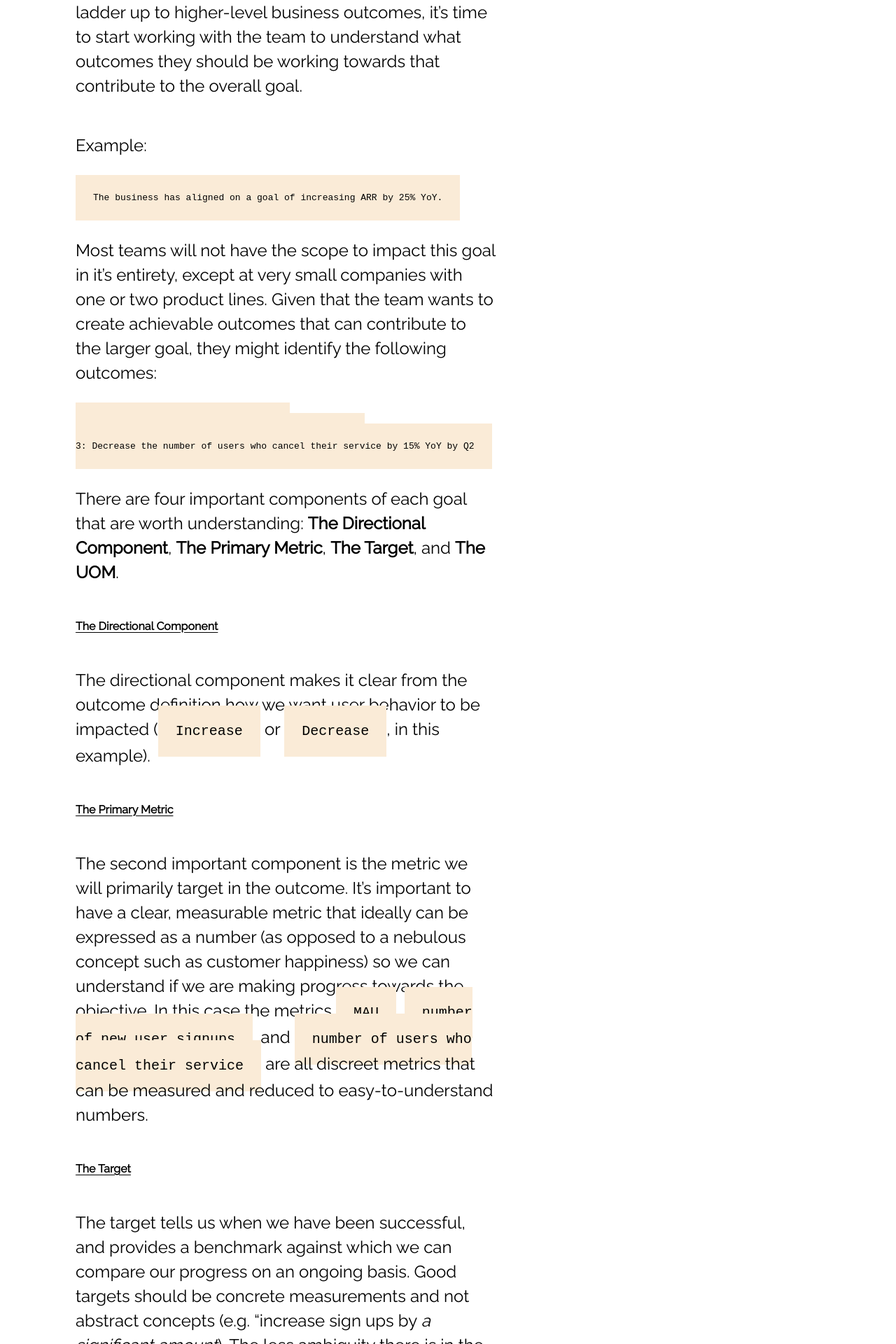
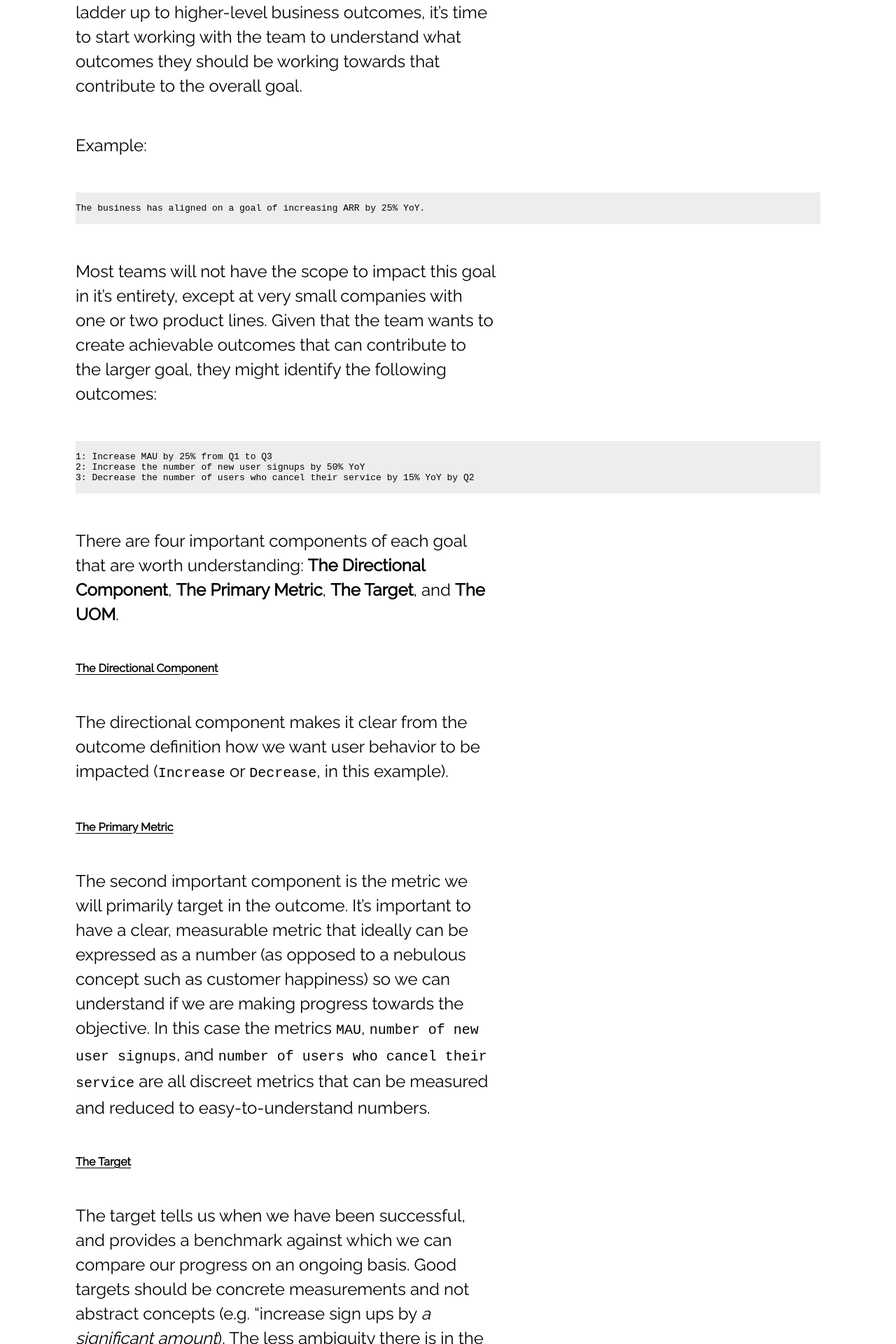
Before and after one commit to theonej/theonej.github.io, a Jekyll site: the page built from _posts/2022-01-26-team-based-product-outcomes.md, in a window 1280 px wide. Shown: the part 1880-3800 px from the top of the page at 70% size. Built offline with Jekyll 4.4.1, drawn with Linux system fonts in a browser that asks for light colours; comment, search, counter and statistics services are not loaded.

Commit message:
removing code and pre formatting because Jekyll has some weird throughts on how they should be constructed

````diff
--- a/_posts/2022-01-26-team-based-product-outcomes.md
+++ b/_posts/2022-01-26-team-based-product-outcomes.md
@@ -31,15 +31,19 @@
 
 Example:
 ```
+
 The business has aligned on a goal of increasing ARR by 25% YoY.
+
 ```
 
 Most teams will not have the scope to impact this goal in it's entirety, except at very small companies with one or two product lines.  Given that the team wants to create achievable outcomes that can contribute to the larger goal, they might identify the following outcomes:
 
 ```
+
 1: Increase MAU by 25% from Q1 to Q3
 2: Increase the number of new user signups by 50% YoY
 3: Decrease the number of users who cancel their service by 15% YoY by Q2
+
 ```
 
 There are four important components of each goal that are worth understanding: **The Directional Component**, **The Primary Metric**, **The Target**, and **The UOM**.
--- a/format.css
+++ b/format.css
@@ -59,12 +59,3 @@
 	text-decoration: underline;
 	text-underline-offset: 3px;
 }
-
-code{
-	padding: 25px;
-	background-color:antiquewhite;
-}
-
-pre{
-	background-color: transparent;
-}
````
